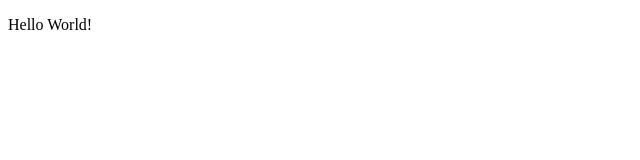
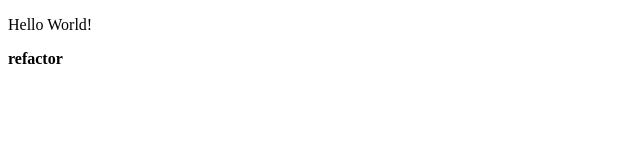
Before and after one commit to rmmelo/qualuqer-coisa, a plain HTML site: page index.html in a window 1280 px wide. Shown: the full height of the page, 0-640 px from the left. Drawn offline with Linux system fonts and the light colour scheme.

Commit message:
refactor: strong refactor

```diff
--- a/index.html
+++ b/index.html
@@ -8,5 +8,6 @@
 </head>
 <body>
     <p>Hello World!</p>
+    <strong>refactor</strong>
 </body>
 </html>
```
